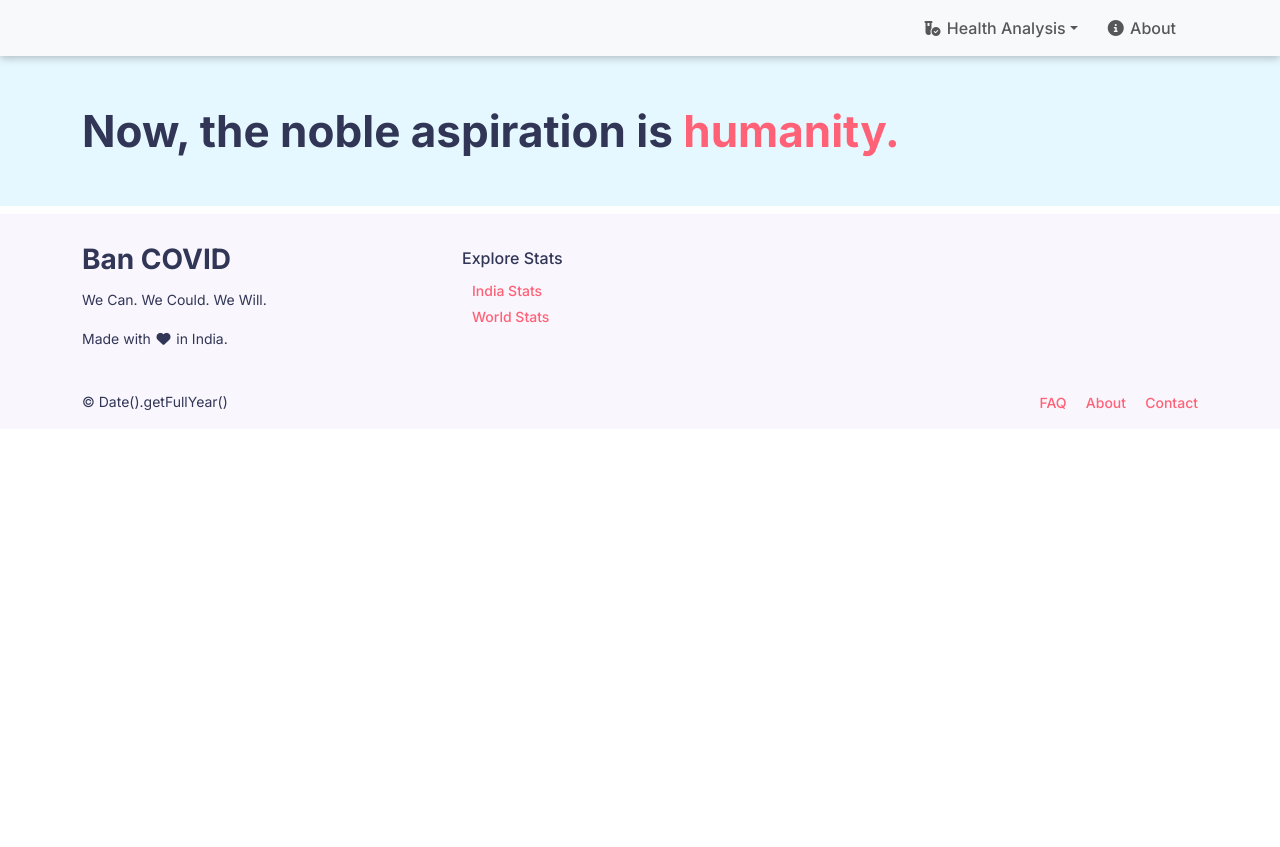
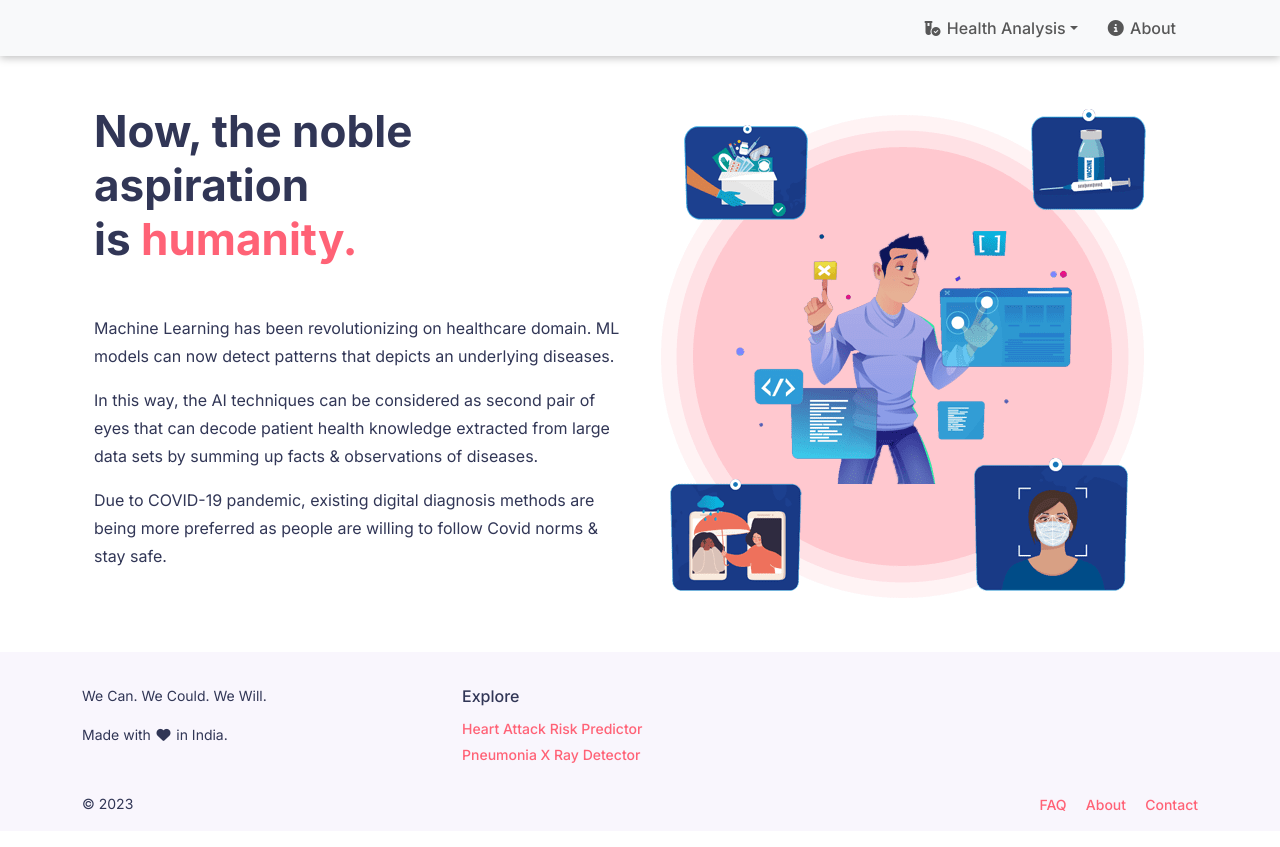
Before and after one commit to IntelegixLabs/oneAPI_CodeMaven_UI, a React app: page / in a window 1280 px wide. Before the commit the page ends 800 px from the top, so only its background shows below. Built offline with nearby package versions, Linux system fonts and the light colour scheme.

Commit message:
:lipstick: update app contents

```diff
--- a/src/assets/css/footer.css
+++ b/src/assets/css/footer.css
@@ -11,7 +11,7 @@
 }
 
 .foot-menu-links > li > a {
-  margin-left: 10px;
+  margin-left: 0px;
   font-size: 14px;
   text-decoration: none;
   color: #ff6276;
--- a/src/assets/css/navbar.css
+++ b/src/assets/css/navbar.css
@@ -32,7 +32,7 @@
   color: #ffffff;
   margin: 0;
   border-radius: 0;
-  padding: 16px 14px;
+  padding: 18px 14px;
   text-decoration: none;
 }
 
--- a/src/components/guest/AboutComponent.jsx
+++ b/src/components/guest/AboutComponent.jsx
@@ -1,9 +1,25 @@
 export default function AboutComponent() {
   return (
-    <div className="bg-faint-blue">
-      <h1 className="font-bold p-5">
-        About
-      </h1>
+    <div className="mt-4 mb-5 mt-sm-5 container">
+      <div className="row mx-2 mx-sm-0">
+        <div className="col-md-6">
+          <h1 className="mb-4 font-bold">About</h1>
+          <p>
+            Machine Learning has been revolutionizing on healthcare domain. ML
+            models can now detect patterns that depicts an underlying diseases.
+          </p>
+          <p>
+            In this way, the AI techniques can be considered as second pair of
+            eyes that can decode patient health knowledge extracted from large
+            data sets by summing up facts & observations of diseases.
+          </p>
+          <p>
+            Due to COVID-19 pandemic, existing digital diagnosis methods are
+            being more preferred as people are willing to follow Covid norms &
+            stay safe.
+          </p>
+        </div>
+      </div>
     </div>
   );
 }
--- a/src/components/guest/Footer.jsx
+++ b/src/components/guest/Footer.jsx
@@ -1,61 +1,66 @@
+import { Link } from "react-router-dom";
+
 export default function Footer() {
   return (
-    <footer class="mt-auto bg-grey">
-      <div class="container-fluid">
+    <footer className="mt-auto bg-grey">
+      <div className="container-fluid">
         <br />
-        <div class="row">
-          <div class="col-md-12">
-            <div class="container">
-              <div class="row">
-                <div class="col-md-4 text-center text-sm-center text-md-start">
-                  <h3 class="font-bold">Ban COVID</h3>
-                  <p class="p-small">We Can. We Could. We Will.</p>
-                  <p class="p-small text-left">
-                    Made with <i class="fa fa-heart fa-fw"></i> in India.
+        <div className="row">
+          <div className="col-md-12">
+            <div className="container">
+              <div className="row">
+                <div className="col-md-4 text-center text-sm-center text-md-start">
+                  <h3 className="font-bold">{process.env.REACT_APP_NAME}</h3>
+                  <p className="p-small">We Can. We Could. We Will.</p>
+                  <p className="p-small text-left">
+                    Made with <i className="fa fa-heart fa-fw"></i> in India.
                   </p>
                 </div>
-                <div class="col-md-5 text-center text-sm-center text-md-start">
-                  <h5 class="font-semi-bold mt-2">Explore Stats</h5>
-                  <ul class="foot-menu-links font-semi-bold">
+                <div className="col-md-5 text-center text-sm-center text-md-start">
+                  <h5 className="font-semi-bold mt-2">Explore</h5>
+                  <ul className="foot-menu-links font-semi-bold">
                     <li>
-                      <a href="<?php echo URLROOT; ?>/covid-19-india">
-                        India Stats
-                      </a>
+                      <Link to="/health-analysis/heart-attack-risk-predictor">
+                        Heart Attack Risk Predictor
+                      </Link>
                     </li>
                     <li>
-                      <a href="<?php echo URLROOT; ?>/world-stats">
-                        World Stats
-                      </a>
+                      <Link to="/health-analysis/pneumonia-x-ray-detector">
+                        Pneumonia X Ray Detector
+                      </Link>
                     </li>
                   </ul>
                 </div>
-                <div class="col-md-3"></div>
+                <div className="col-md-3"></div>
               </div>
             </div>
           </div>
         </div>
 
-        <div class="row mt-4 mb-3">
-          <div class="col-md-12">
-            <div class="container">
-              <div class="row">
-                <div class="col-md-6 col-sm-6 col-12 text-center text-sm-center text-md-start">
-                  <p class="p-small">&copy; { process.env.REACT_APP_NAME } Date().getFullYear()</p>
+        <div className="row mt-4 mb-3">
+          <div className="col-md-12">
+            <div className="container">
+              <div className="row">
+                <div className="col-md-6 col-sm-6 col-12 text-center text-sm-center text-md-start">
+                  <p className="p-small">
+                    &copy; {process.env.REACT_APP_NAME}{" "}
+                    {new Date().getFullYear()}
+                  </p>
                 </div>
-                <div class="col-md-6 col-sm-6 col-12">
-                  <ul class="inline-links text-center text-sm-center text-md-end">
-                    <li class="links">
-                      <a class="link" href="<?php echo URLROOT; ?>/faq">
+                <div className="col-md-6 col-sm-6 col-12">
+                  <ul className="inline-links text-center text-sm-center text-md-end">
+                    <li className="links">
+                      <a className="link" href="<?php echo URLROOT; ?>/faq">
                         FAQ
                       </a>
                     </li>
-                    <li class="links">
-                      <a class="link" href="<?php echo URLROOT; ?>/about">
+                    <li className="links">
+                      <a className="link" href="<?php echo URLROOT; ?>/about">
                         About
                       </a>
                     </li>
-                    <li class="links">
-                      <a class="link" href="<?php echo URLROOT; ?>/contact">
+                    <li className="links">
+                      <a className="link" href="<?php echo URLROOT; ?>/contact">
                         Contact
                       </a>
                     </li>
--- a/src/components/guest/HomeComponent.jsx
+++ b/src/components/guest/HomeComponent.jsx
@@ -1,12 +1,62 @@
+import React, { useState } from "react";
+
+import HeadImage from "../../assets/images/head-image.png";
+
 export default function HomeComponent() {
+  const [fullName, setFullName] = useState();
+  const [age, setAge] = useState();
+  const [sex, setSex] = useState();
+  const [race, setRace] = useState();
+
+  const [diastolicBP, setDiastolicBP] = useState();
+  const [redBloocCells, setRedBloodCells] = useState();
+  const [sedimantationRate, setSedimantationRate] = useState();
+
+  const [serumAlbumin, setSerumAlbumin] = useState();
+  const [serumCholesterol, setSerumCholesterol] = useState();
+  const [serumIron, setSerumIron] = useState();
+  const [serumMagnesium, setSerumMagnesium] = useState();
+  const [serumProtein, setSerumProtein] = useState();
+
+  const [systolicBP, setSystolicBP] = useState();
+  const [tibc, setTibc] = useState();
+  const [ts, setTs] = useState();
+
+  const [whiteBloodCells, setWhiteBloodCells] = useState();
+  const [bmi, setBmi] = useState();
+  const [pulsePressure, setPulsePressure] = useState();
+
   return (
-    <div className="container-fluid bg-faint-blue">
-      <h1 className="font-bold p-5">
-        <div className="container">
-          Now, the noble aspiration is{" "}
-          <span className="text-theme-red">humanity.</span>
+    <React.Fragment>
+      <div className="mt-4 mb-5 mt-sm-5 container">
+        <div className="row mx-2 mx-sm-0">
+          <div className="col-md-6">
+            <h1 className="mb-5 font-bold">
+              Now, the noble aspiration
+              <br />
+              is <span className="text-theme-red">humanity.</span>
+            </h1>
+            <p>
+              Machine Learning has been revolutionizing on healthcare domain. ML
+              models can now detect patterns that depicts an underlying
+              diseases.
+            </p>
+            <p>
+              In this way, the AI techniques can be considered as second pair of
+              eyes that can decode patient health knowledge extracted from large
+              data sets by summing up facts & observations of diseases.
+            </p>
+            <p>
+              Due to COVID-19 pandemic, existing digital diagnosis methods are
+              being more preferred as people are willing to follow Covid norms &
+              stay safe.
+            </p>
+          </div>
+          <div className="col-md-6">
+            <img className="img-fluid" src={HeadImage} alt="Image" />
+          </div>
         </div>
-      </h1>
-    </div>
+      </div>
+    </React.Fragment>
   );
 }
--- a/src/components/guest/PneumoniaXRayDetectorComponent.jsx
+++ b/src/components/guest/PneumoniaXRayDetectorComponent.jsx
@@ -17,6 +17,7 @@ export default function PneumoniaXRayDetectorComponent() {
   return (
     <React.Fragment>
       <div className="mt-4 container">
+        <h4 className="mb-0 text-muted">Health Analysis</h4>
         <h1 className="font-bold">
           Pneumonia <span className="text-theme-red">X-Ray</span> Detector
         </h1>
@@ -44,7 +45,8 @@ export default function PneumoniaXRayDetectorComponent() {
               ) : (
                 <React.Fragment>
                   <button className="btn btn-success">
-                    <i className="fa-solid fa-magnifying-glass fa-fw"></i> Analyze
+                    <i className="fa-solid fa-magnifying-glass fa-fw"></i>{" "}
+                    Analyze
                   </button>
                   <button className="btn btn-danger" onClick={removeImage}>
                     <i className="fa-solid fa-times fa-fw"></i> Remove
```
Also changed, not shown: src/assets/images/head-image.png (added), 2 other files.
